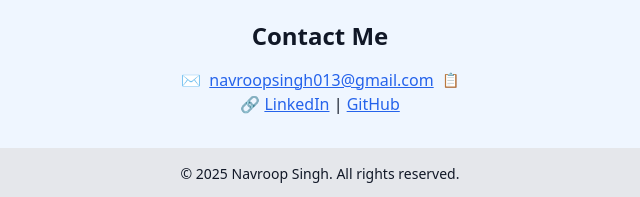
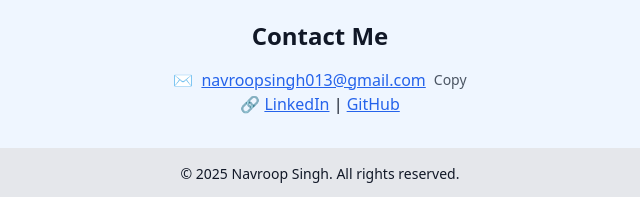
Before and after one commit to Navroop-ssandhu/navroop-portfolio, a plain HTML site: page index.html in a window 1280 px wide. Shown: the part 5790-5987 px from the top of the page, 320-960 px from the left. Drawn offline with nearby package versions, Linux system fonts and the light colour scheme.

Commit message:
Changed the copy (emoji) to copy (text) in the footer section

```diff
--- a/index.html
+++ b/index.html
@@ -334,7 +334,7 @@
       <p class="flex items-center gap-2 text-center">
         ✉️
         <a target="_blank" class="underline text-blue-600">navroopsingh013@gmail.com</a>
-        <button onclick="copyEmail()" class="text-sm text-gray-600 hover:text-blue-600" title="Copy Email">📋</button>
+        <button onclick="copyEmail()" class="text-sm text-gray-600 hover:text-blue-600" title="Copy Email">Copy</button>
         <span id="copied-text" class="text-green-600 text-sm hidden">Copied!</span>
       </p>
     </div>
```
